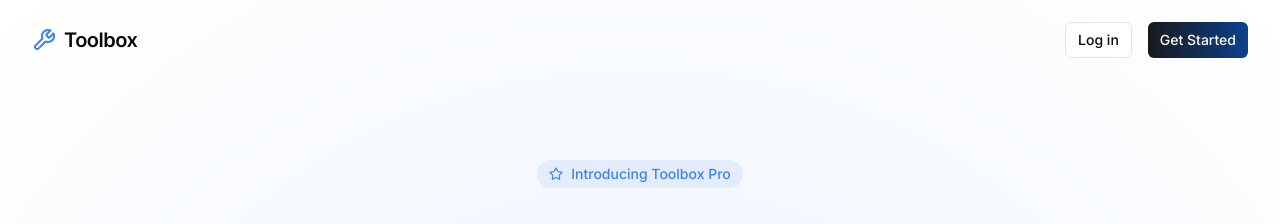
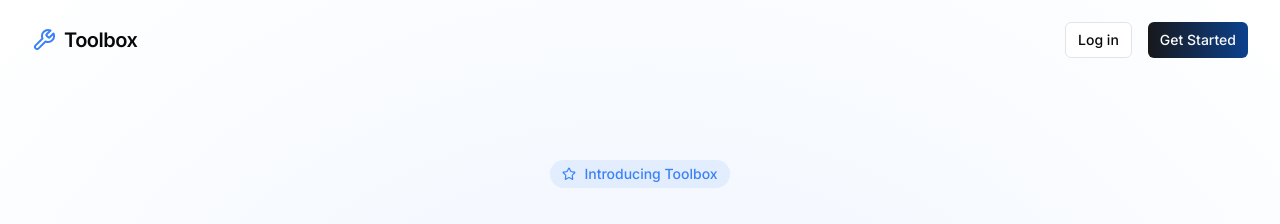
Before and after one commit to muslimmahmoud/vibrant-component-lab, a React (Vite) app: page / in a window 1280 px wide. Shown: the top 224 px of the page. Built offline with nearby package versions, Linux system fonts and the light colour scheme.

Commit message:
Add feature: Hero section without pro

```diff
--- a/src/components/HeroSection.tsx
+++ b/src/components/HeroSection.tsx
@@ -22,7 +22,7 @@ const HeroSection = () => {
             variants={fadeIn}
           >
             <Star size={14} className="mr-2" />
-            <span>Introducing Toolbox Pro</span>
+            <span>Introducing Toolbox</span>
           </motion.div>
 
           <motion.h1
```
